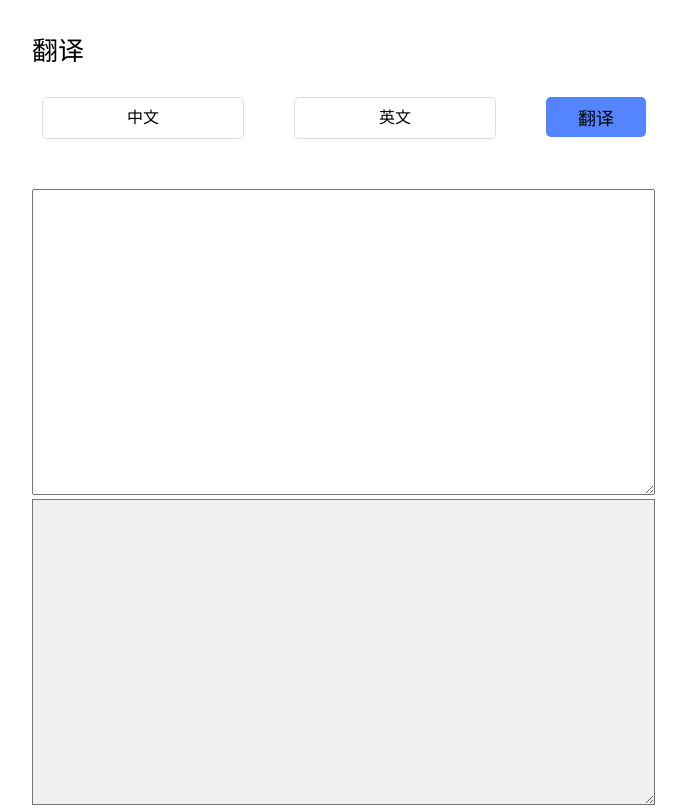
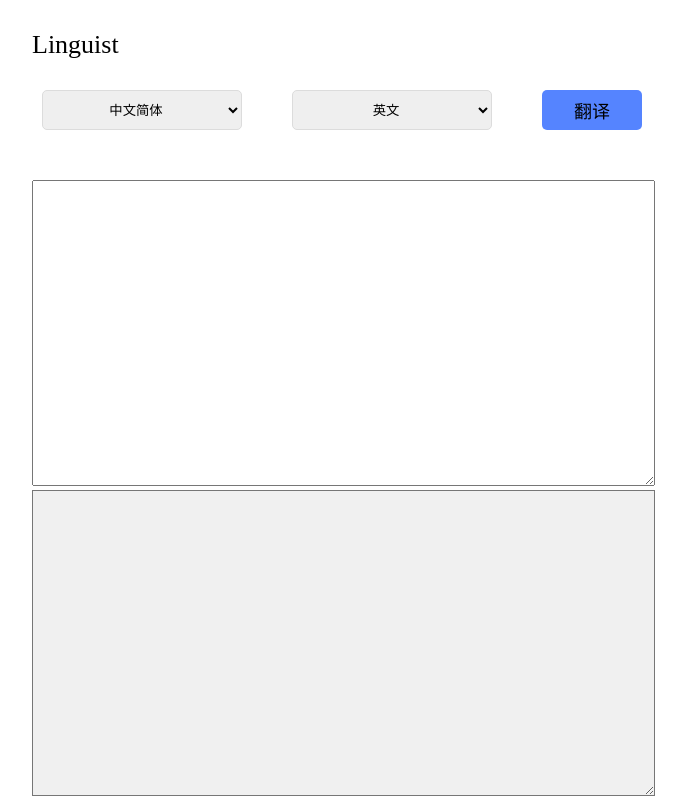
Before and after one commit to LinguistFlyHB/Translate, a Django app: page / in a window 1280 px wide. Shown: the whole page, without its empty margins (28-714 px from the left). Run offline with Django 3.2, Linux system fonts and the light colour scheme.

Commit message:
change text to 'select'

```diff
--- a/templates/execute.html
+++ b/templates/execute.html
@@ -8,13 +8,24 @@
 <body>
     <div class="w1200">
         <div>
-            <p>翻译</p>
+            <p>Linguist</p>
         </div>
 
         <div class="index">
-            <div class="now"><span>中文</span></div>
-            <div class="target"><span>英文</span></div>
-            <button>翻译</button>
+            <select class="now">
+                <option value="cn" selected="selected">中文简体</option>
+                <option value="en">中文繁体</option>
+                <option value="en">英文</option>
+                <option value="ja">日文</option>
+            </select>
+
+            <select class="target">
+                <option value="cn">中文简体</option>
+                <option value="cn">中文繁体</option>
+                <option value="en" selected="selected">英文</option>
+                <option value="ja">日文</option>
+            </select>
+            <button style="font-color:white">翻译</button>
         </div>
 
         <div class="language">
--- a/templates/main.css
+++ b/templates/main.css
@@ -13,17 +13,7 @@ p{
     padding-left: 30px;
 }
 
-.now {
-    float: left;
-    width: 200px;
-    height: 40px;
-    border: 1px solid #dcdcdc;
-	border-radius: 5px;
-    text-align: center;
-    margin-right: 50px;
-}
-
-.target {
+select {
     float: left;
     width: 200px;
     height: 40px;
@@ -60,3 +50,6 @@ span {
 .language textarea {
     margin: 0px 20px 0px 20px;
 }
+textarea：focus{
+    outline:none;
+}
```
